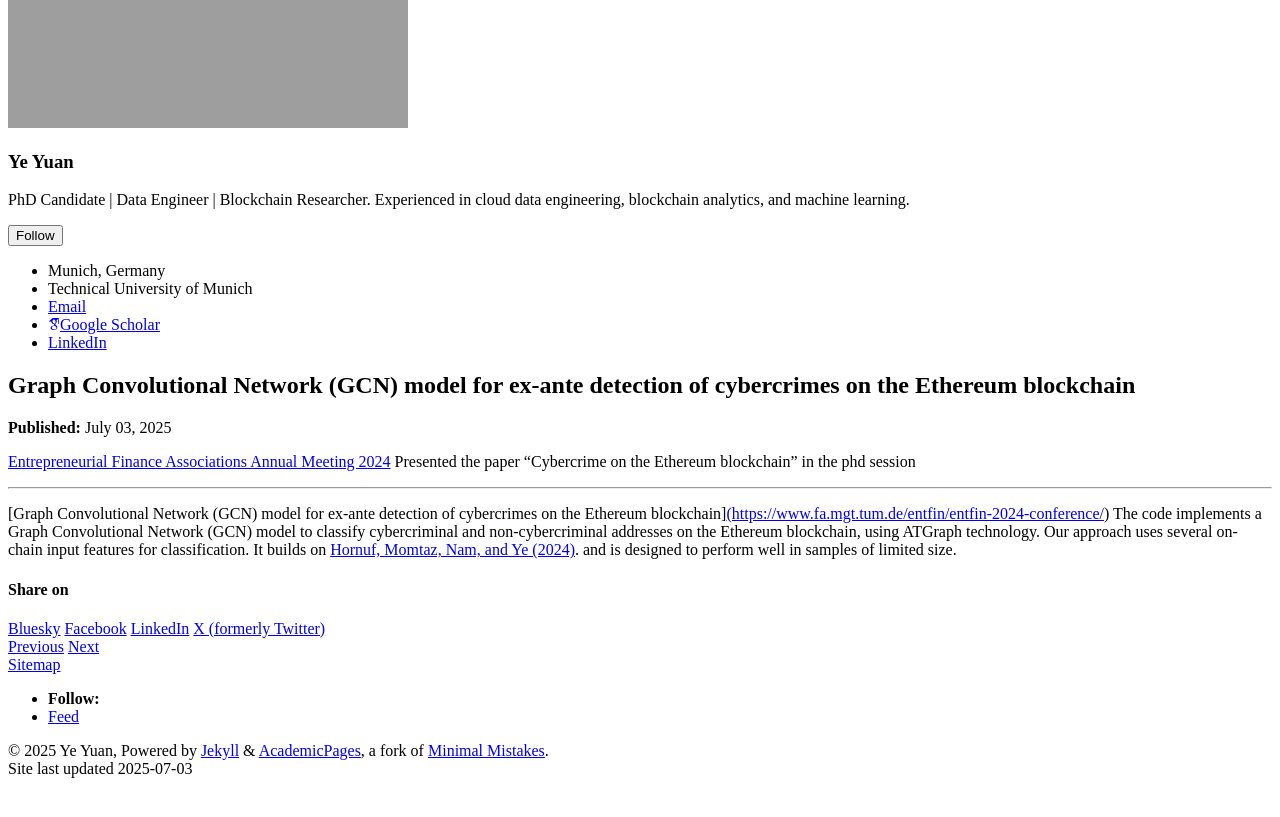
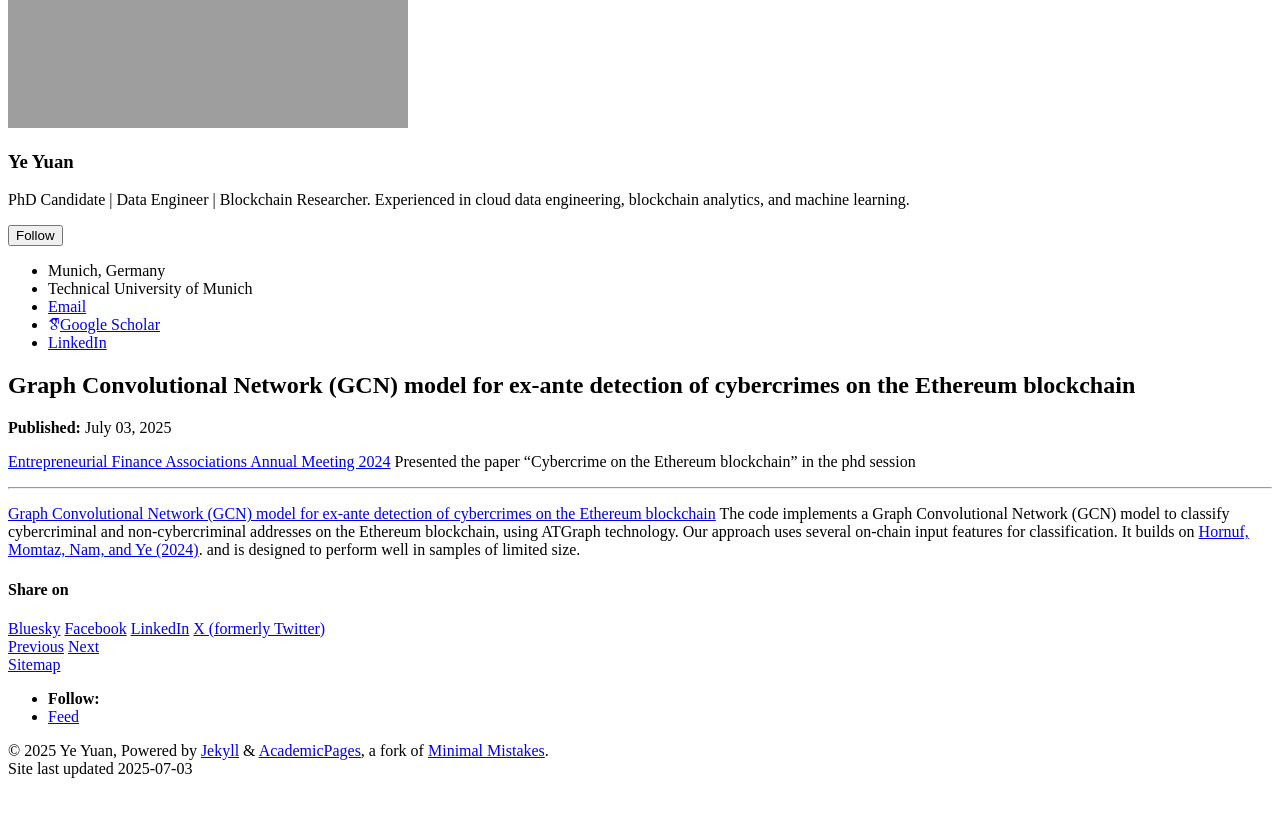
Before and after one commit to yuanye126/yuanye126.github.io, a Jekyll site: the page built from _portfolio/portfolio-1.md, in a window 1280 px wide and 900 px high, scrolled down 616 px. Shown: the top 817 px of the window. Built offline with Jekyll 4.4.1, drawn with Linux system fonts in a browser that asks for light colours; some web fonts are replaced; some of the changed lines change nothing that is shown.

Commit message:
Update portfolio-1.md

```diff
--- a/_portfolio/portfolio-1.md
+++ b/_portfolio/portfolio-1.md
@@ -9,5 +9,5 @@ Presented the paper "Cybercrime on the Ethereum blockchain" in the phd session
 
 
 ---
-[Graph Convolutional Network (GCN) model for ex-ante detection of cybercrimes on the Ethereum blockchain][(https://www.fa.mgt.tum.de/entfin/entfin-2024-conference/](https://pypi.org/project/gcn-trainer/0.1.0/))
+[Graph Convolutional Network (GCN) model for ex-ante detection of cybercrimes on the Ethereum blockchain](https://pypi.org/project/gcn-trainer/0.1.0/)
 The code implements a Graph Convolutional Network (GCN) model to classify cybercriminal and non-cybercriminal addresses on the Ethereum blockchain, using ATGraph technology. Our approach uses several on-chain input features for classification. It builds on [Hornuf, Momtaz, Nam, and Ye (2024)](https://www.sciencedirect.com/science/article/pii/S0378426625000391). and is designed to perform well in samples of limited size.
```
